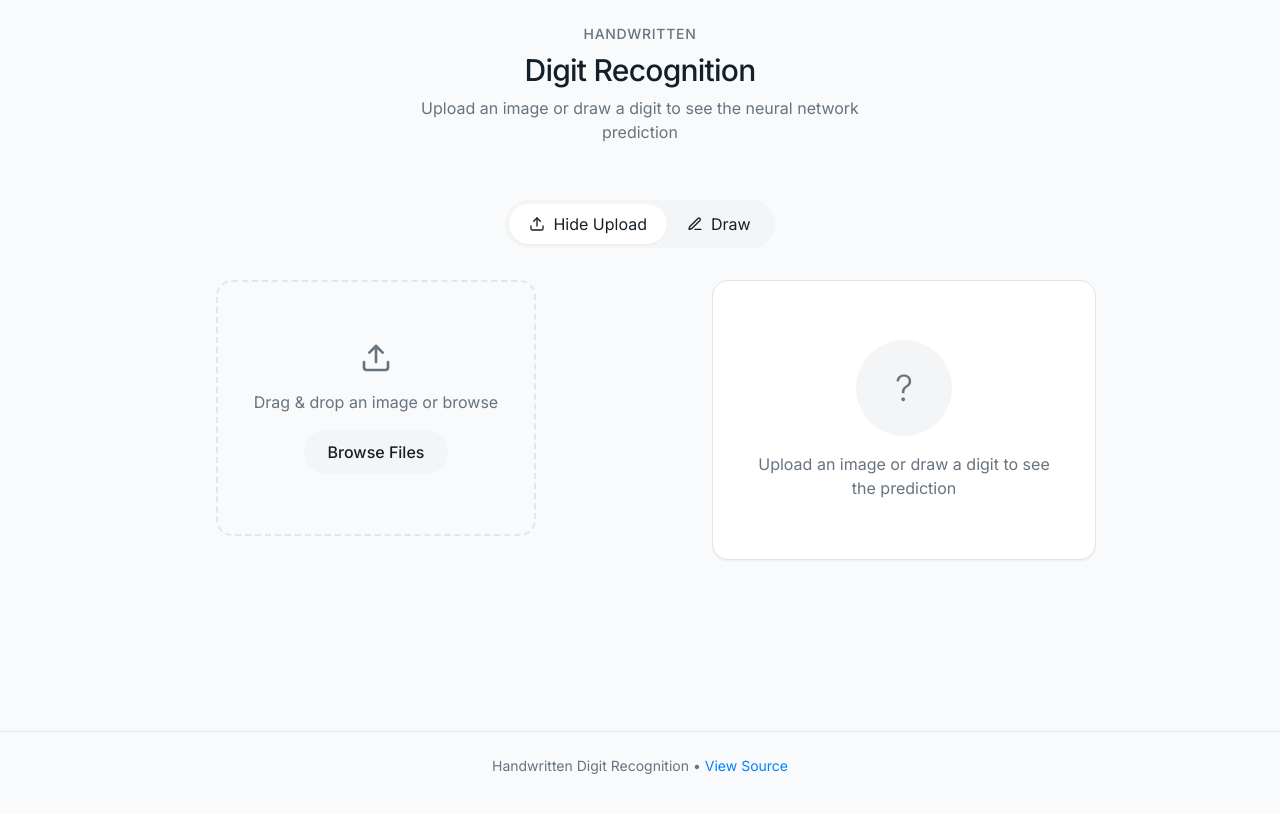
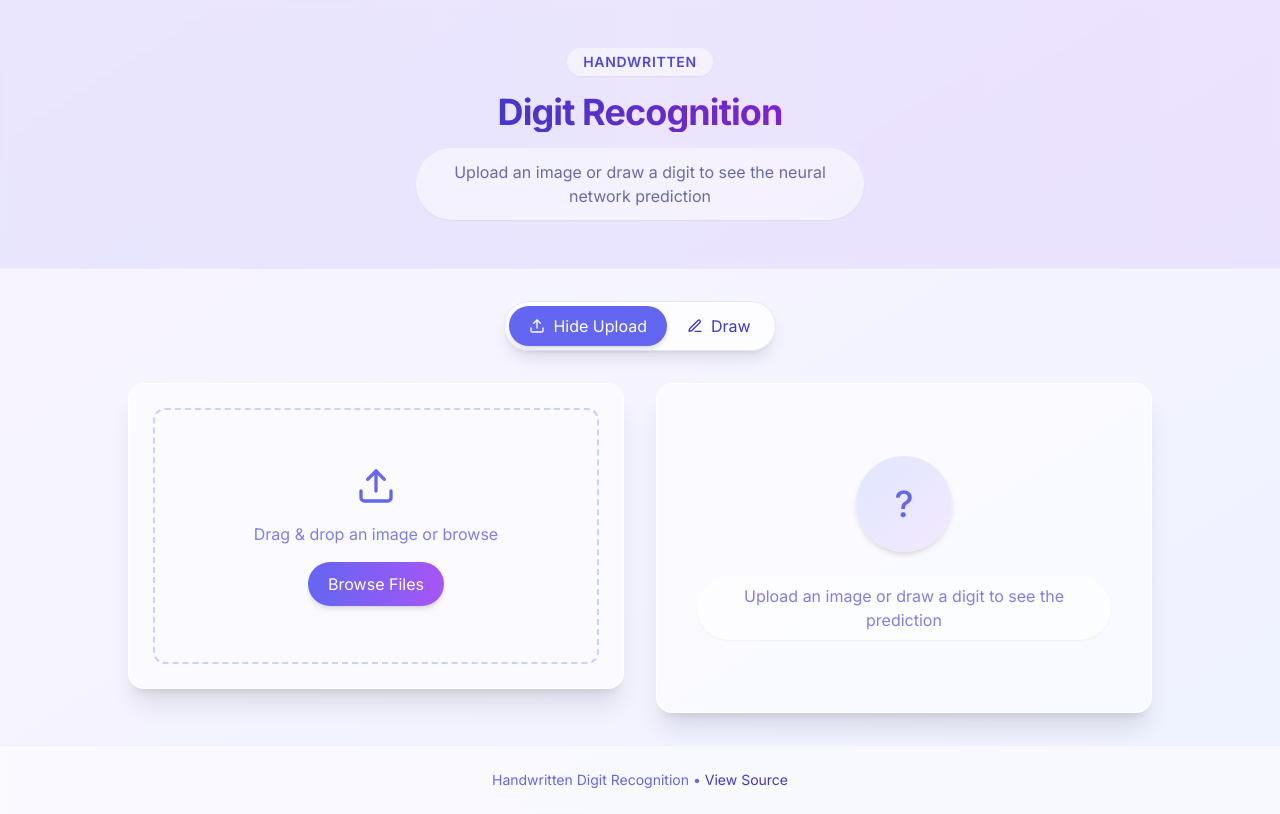
Before and after one commit to killmanu/digit-doodle-predictor, a React (Vite) app: page / in a window 1280 px wide. Both pictures are taken after a click on the button "Upload". Built offline with nearby package versions, Linux system fonts and the light colour scheme.

Commit message:
Improve initial UI state and styling
- Modify the initial UI state to display only the header and mode selection buttons.
- Update the styling to improve the aesthetic appearance of the website.

```diff
--- a/src/components/AppHeader.tsx
+++ b/src/components/AppHeader.tsx
@@ -3,14 +3,16 @@ import React from 'react';
 
 const AppHeader = () => {
   return (
-    <header className="w-full py-6 animate-slide-down">
+    <header className="w-full py-12 bg-gradient-to-r from-indigo-500/10 to-purple-500/10 backdrop-blur-sm border-b border-white/20 animate-slide-down">
       <div className="container">
-        <div className="flex flex-col items-center text-center space-y-2">
-          <div className="text-sm uppercase tracking-wider text-muted-foreground font-medium">
+        <div className="flex flex-col items-center text-center space-y-4">
+          <div className="text-sm uppercase tracking-wider text-indigo-600 font-semibold bg-white/50 px-4 py-1 rounded-full shadow-sm">
             Handwritten
           </div>
-          <h1 className="text-3xl font-medium tracking-tight">Digit Recognition</h1>
-          <p className="text-muted-foreground max-w-md mt-1">
+          <h1 className="text-4xl font-bold tracking-tight bg-gradient-to-r from-indigo-700 to-purple-700 bg-clip-text text-transparent">
+            Digit Recognition
+          </h1>
+          <p className="text-indigo-900/70 max-w-md mt-2 bg-white/50 px-6 py-3 rounded-full shadow-sm">
             Upload an image or draw a digit to see the neural network prediction
           </p>
         </div>
--- a/src/components/FileUpload.tsx
+++ b/src/components/FileUpload.tsx
@@ -45,18 +45,18 @@ const FileUpload: React.FC<FileUploadProps> = ({
     <div className="w-full flex flex-col items-center">
       {!selectedImage ? (
         <div
-          className={`w-full max-w-xs h-64 border-2 border-dashed rounded-2xl flex flex-col items-center justify-center p-6 transition-all duration-300 ${
-            isDragging ? 'border-primary bg-primary/5' : 'border-border'
+          className={`w-full h-64 border-2 border-dashed rounded-xl flex flex-col items-center justify-center p-6 transition-all duration-300 ${
+            isDragging ? 'border-indigo-500 bg-indigo-50' : 'border-indigo-200'
           }`}
           onDrop={handleFileDrop}
           onDragOver={handleDragOver}
           onDragLeave={handleDragLeave}
         >
-          <Upload className="h-8 w-8 text-muted-foreground mb-4" />
-          <p className="text-center text-muted-foreground mb-4">
+          <Upload className="h-10 w-10 text-indigo-500 mb-4" />
+          <p className="text-center text-indigo-600/70 mb-4">
             Drag & drop an image or browse
           </p>
-          <label className="btn-secondary cursor-pointer">
+          <label className="px-5 py-2.5 rounded-full bg-gradient-to-r from-indigo-500 to-purple-500 text-white shadow-md hover:shadow-lg transition-all cursor-pointer">
             Browse Files
             <input
               type="file"
@@ -67,8 +67,8 @@ const FileUpload: React.FC<FileUploadProps> = ({
           </label>
         </div>
       ) : (
-        <div className="w-full max-w-sm animate-fade-in">
-          <div className="digit-container mb-4">
+        <div className="w-full animate-fade-in">
+          <div className="bg-white/70 rounded-xl p-4 shadow-md mb-4 border border-indigo-100">
             <div className="relative w-full pt-[100%] rounded-lg overflow-hidden">
               <img
                 src={selectedImage}
@@ -79,20 +79,20 @@ const FileUpload: React.FC<FileUploadProps> = ({
           </div>
           <div className="flex justify-center gap-3">
             <button
-              className="btn-secondary flex items-center gap-2"
+              className="px-5 py-2 rounded-full bg-indigo-100 text-indigo-700 shadow hover:shadow-md transition-all flex items-center gap-2"
               onClick={() => onImageSelect(new File([], ''))}
             >
               <ImageIcon className="w-4 h-4" />
               New Image
             </button>
             <button
-              className="btn-primary flex items-center gap-2"
+              className="px-5 py-2 rounded-full bg-gradient-to-r from-indigo-500 to-purple-500 text-white shadow hover:shadow-md transition-all flex items-center gap-2"
               onClick={onPredict}
               disabled={isProcessing}
             >
               {isProcessing ? (
                 <div className="flex items-center gap-2">
-                  <div className="h-4 w-4 rounded-full border-2 border-primary-foreground border-t-transparent animate-spin"></div>
+                  <div className="h-4 w-4 rounded-full border-2 border-white border-t-transparent animate-spin"></div>
                   Processing...
                 </div>
               ) : (
--- a/src/components/PredictionDisplay.tsx
+++ b/src/components/PredictionDisplay.tsx
@@ -14,27 +14,31 @@ const PredictionDisplay: React.FC<PredictionDisplayProps> = ({
 }) => {
   return (
     <div className="w-full flex flex-col items-center">
-      <div className="digit-container w-full max-w-sm h-full min-h-[280px] flex flex-col items-center justify-center">
+      <div className="w-full h-full min-h-[280px] flex flex-col items-center justify-center">
         {isProcessing ? (
           <div className="flex flex-col items-center justify-center h-full">
-            <div className="w-16 h-16 rounded-full border-4 border-primary/30 border-t-primary animate-spin mb-6"></div>
-            <p className="text-muted-foreground">Processing digit...</p>
+            <div className="w-16 h-16 rounded-full border-4 border-indigo-300 border-t-indigo-600 animate-spin mb-6"></div>
+            <p className="text-indigo-600/70">Processing digit...</p>
           </div>
         ) : prediction !== null ? (
           <div className="flex flex-col items-center animate-fade-in">
-            <div className="result-display">{prediction}</div>
+            <div className="text-[120px] font-bold text-transparent bg-gradient-to-r from-indigo-600 to-purple-600 bg-clip-text leading-none">
+              {prediction}
+            </div>
             {confidence !== undefined && (
-              <div className="mt-2 text-sm text-muted-foreground">
+              <div className="mt-2 text-sm text-indigo-600/70 bg-white/50 px-4 py-1 rounded-full shadow-sm">
                 Confidence: {(confidence * 100).toFixed(2)}%
               </div>
             )}
           </div>
         ) : (
           <div className="flex flex-col items-center text-center px-4">
-            <div className="w-24 h-24 rounded-full bg-secondary flex items-center justify-center mb-4">
-              <span className="text-4xl font-light text-muted-foreground">?</span>
+            <div className="w-24 h-24 rounded-full bg-gradient-to-br from-indigo-100 to-purple-100 flex items-center justify-center mb-6 shadow-md">
+              <span className="text-4xl font-medium text-indigo-500">?</span>
             </div>
-            <p className="text-muted-foreground">Upload an image or draw a digit to see the prediction</p>
+            <p className="text-indigo-600/70 bg-white/50 px-4 py-2 rounded-full shadow-sm">
+              Upload an image or draw a digit to see the prediction
+            </p>
           </div>
         )}
       </div>
--- a/src/pages/Index.tsx
+++ b/src/pages/Index.tsx
@@ -1,4 +1,3 @@
-
 import React, { useState } from 'react';
 import AppHeader from '../components/AppHeader';
 import FileUpload from '../components/FileUpload';
@@ -25,7 +24,6 @@ const Index = () => {
 
   const handleImageSelect = async (file: File) => {
     if (!file.size) {
-      // User clicked "New Image" which sends an empty file
       setSelectedImage(null);
       setPrediction(null);
       return;
@@ -60,13 +58,10 @@ const Index = () => {
     setPrediction(null);
 
     try {
-      // Resize the image to MNIST format (28x28 grayscale)
       const processedImage = await resizeImageToMnistFormat(imageToPredict);
 
-      // Send to backend API for prediction
       const result = await predictDigit(processedImage);
 
-      // Update the UI
       setPrediction(result.prediction);
       setConfidence(result.confidence);
 
@@ -95,19 +90,18 @@ const Index = () => {
   };
 
   return (
-    <div className="min-h-screen flex flex-col">
+    <div className="min-h-screen flex flex-col bg-gradient-to-br from-purple-50 to-indigo-50">
       <AppHeader />
 
       <main className="flex-1 container py-8">
         <div className="max-w-5xl mx-auto">
-          {/* Mode Selector */}
-          <div className="flex justify-center mb-8">
-            <div className="inline-flex rounded-full p-1 bg-secondary">
+          <div className="flex justify-center mb-8 animate-fade-in">
+            <div className="inline-flex rounded-full p-1 bg-white/80 shadow-lg backdrop-blur-sm border border-indigo-100">
               <button
                 className={`px-5 py-2 rounded-full flex items-center gap-2 transition-all ${
                   inputMode === InputMode.UPLOAD
-                    ? 'bg-white shadow-sm'
-                    : 'hover:bg-white/50'
+                    ? 'bg-indigo-500 text-white shadow-md'
+                    : 'hover:bg-indigo-100 text-indigo-700'
                 }`}
                 onClick={inputMode === InputMode.UPLOAD ? closeInput : switchToUpload}
               >
@@ -117,8 +111,8 @@ const Index = () => {
               <button
                 className={`px-5 py-2 rounded-full flex items-center gap-2 transition-all ${
                   inputMode === InputMode.DRAW
-                    ? 'bg-white shadow-sm'
-                    : 'hover:bg-white/50'
+                    ? 'bg-indigo-500 text-white shadow-md'
+                    : 'hover:bg-indigo-100 text-indigo-700'
                 }`}
                 onClick={inputMode === InputMode.DRAW ? closeInput : switchToDraw}
               >
@@ -128,9 +122,9 @@ const Index = () => {
             </div>
           </div>
 
+          {inputMode !== InputMode.NONE ? (
             <div className="grid grid-cols-1 md:grid-cols-2 gap-8 items-start">
-            {/* Left Column - Input */}
-            <div className="animate-slide-up">
+              <div className="animate-slide-up backdrop-blur-sm bg-white/60 rounded-2xl p-6 shadow-xl border border-white/80">
                 {inputMode === InputMode.UPLOAD && (
                   <FileUpload
                     onImageSelect={handleImageSelect}
@@ -147,18 +141,9 @@ const Index = () => {
                     onPredict={handlePredict}
                   />
                 )}
-
-              {inputMode === InputMode.NONE && (
-                <div className="w-full flex flex-col items-center justify-center h-64 bg-gray-50 rounded-lg border-2 border-dashed border-gray-200">
-                  <p className="text-muted-foreground text-center">
-                    Select "Upload" or "Draw" to get started
-                  </p>
-                </div>
-              )}
               </div>
 
-            {/* Right Column - Prediction */}
-            <div className="animate-slide-up" style={{ animationDelay: '100ms' }}>
+              <div className="animate-slide-up backdrop-blur-sm bg-white/60 rounded-2xl p-6 shadow-xl border border-white/80" style={{ animationDelay: '100ms' }}>
                 <PredictionDisplay
                   prediction={prediction}
                   confidence={confidence}
@@ -166,13 +151,14 @@ const Index = () => {
                 />
               </div>
             </div>
+          ) : null}
         </div>
       </main>
 
-      <footer className="py-6 border-t">
-        <div className="container text-center text-sm text-muted-foreground">
+      <footer className="py-6 border-t border-indigo-100/50 bg-white/50 backdrop-blur-sm">
+        <div className="container text-center text-sm text-indigo-500">
           Handwritten Digit Recognition •
-          <a href="https://github.com" className="text-primary hover:underline ml-1" target="_blank" rel="noreferrer">
+          <a href="https://github.com" className="text-indigo-700 hover:underline ml-1" target="_blank" rel="noreferrer">
             View Source
           </a>
         </div>
```
Also changed, not shown: src/components/DrawingCanvas.tsx (+5 -5 lines). Lines whose indentation alone changed are shown as unchanged.
